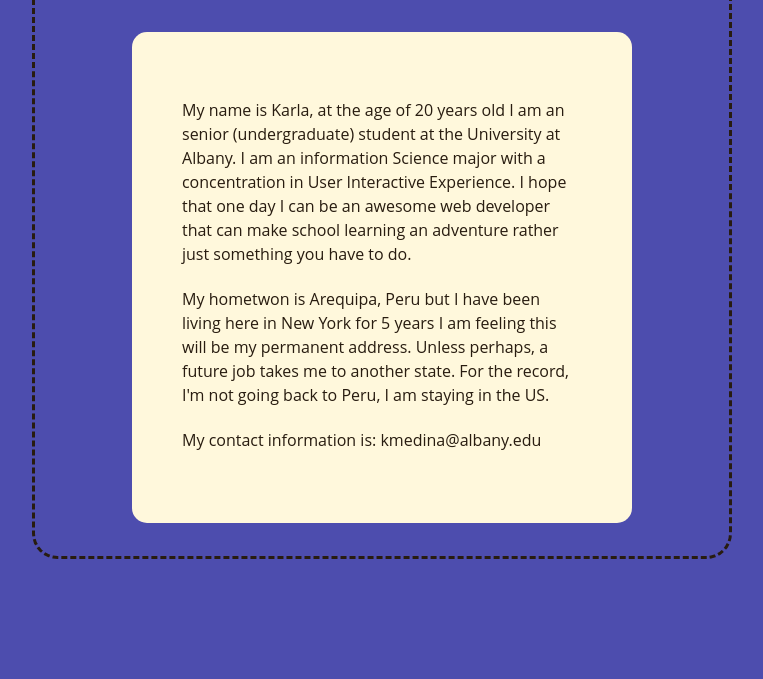
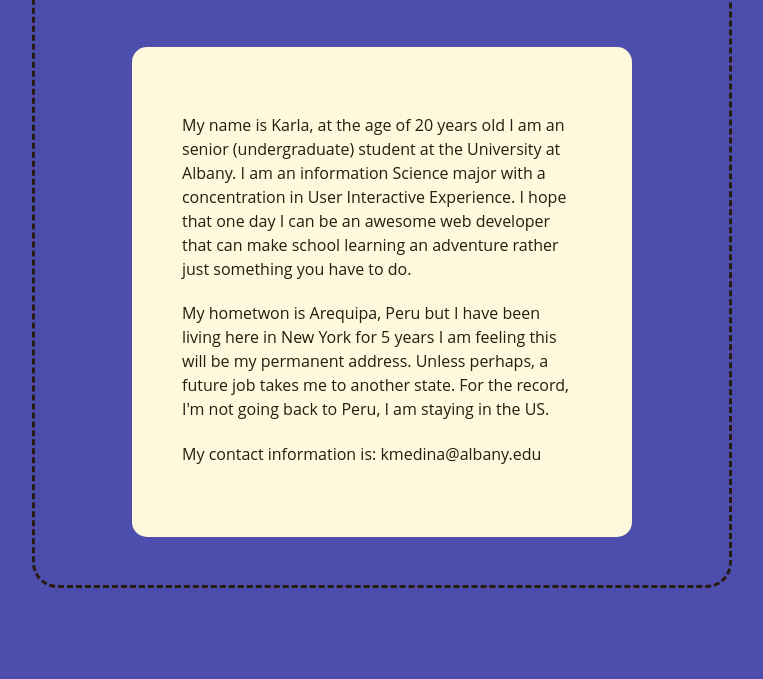
Before and after one commit to kmedina/about-me, a plain HTML site: page index.html in a window 1280 px wide. Shown: the part 200-879 px from the top of the page, without its empty margins (258-1021 px from the left). Before the commit the page ends 850 px from the top, so only its background shows below. Drawn offline with nearby package versions, Linux system fonts and the light colour scheme; a script that the page names is missing.

Commit message:
padding work

```diff
--- a/css/main.css
+++ b/css/main.css
@@ -21,7 +21,7 @@ border-style:dashed;
 margin:auto;
 margin-top:5.7em;
 margin-bottom:5.7em;
-padding:2.1em;
+padding:3em 2.1em 3em;
 border-radius:1.6em;
 
 }
```
